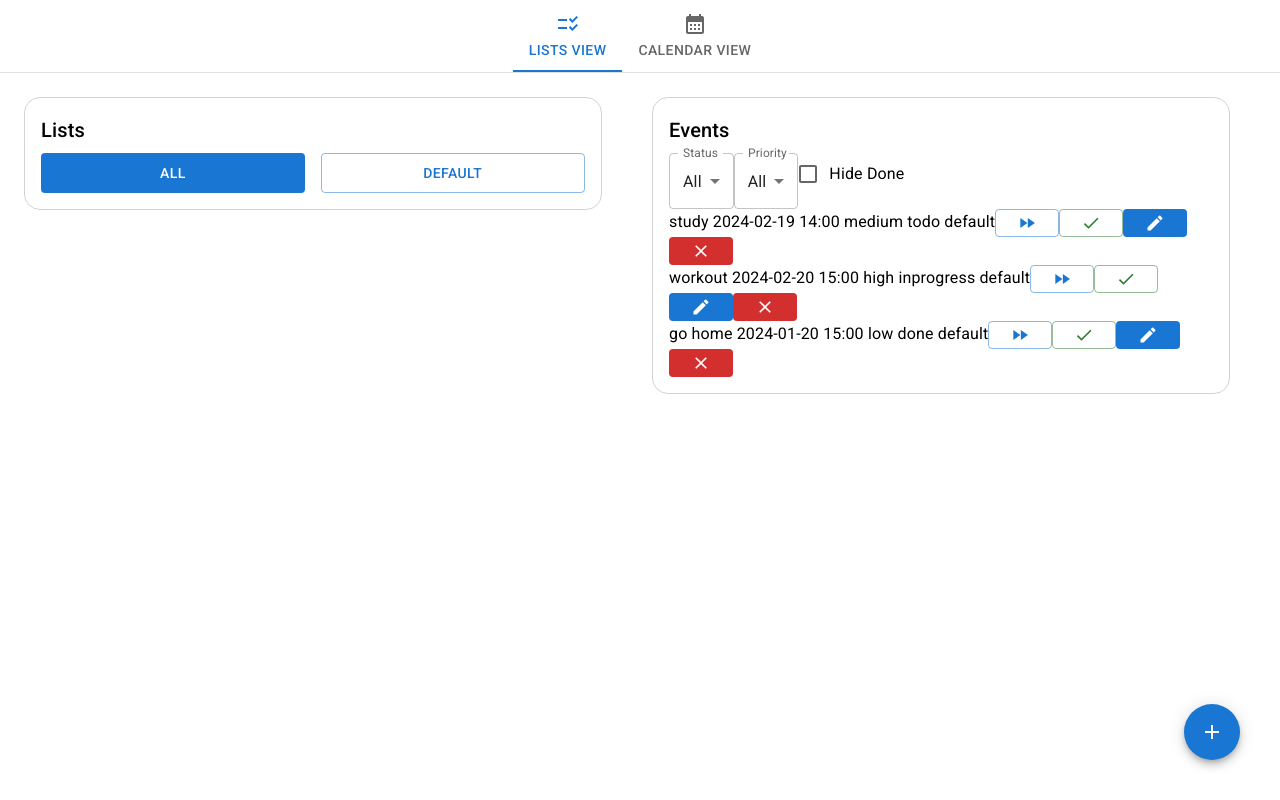
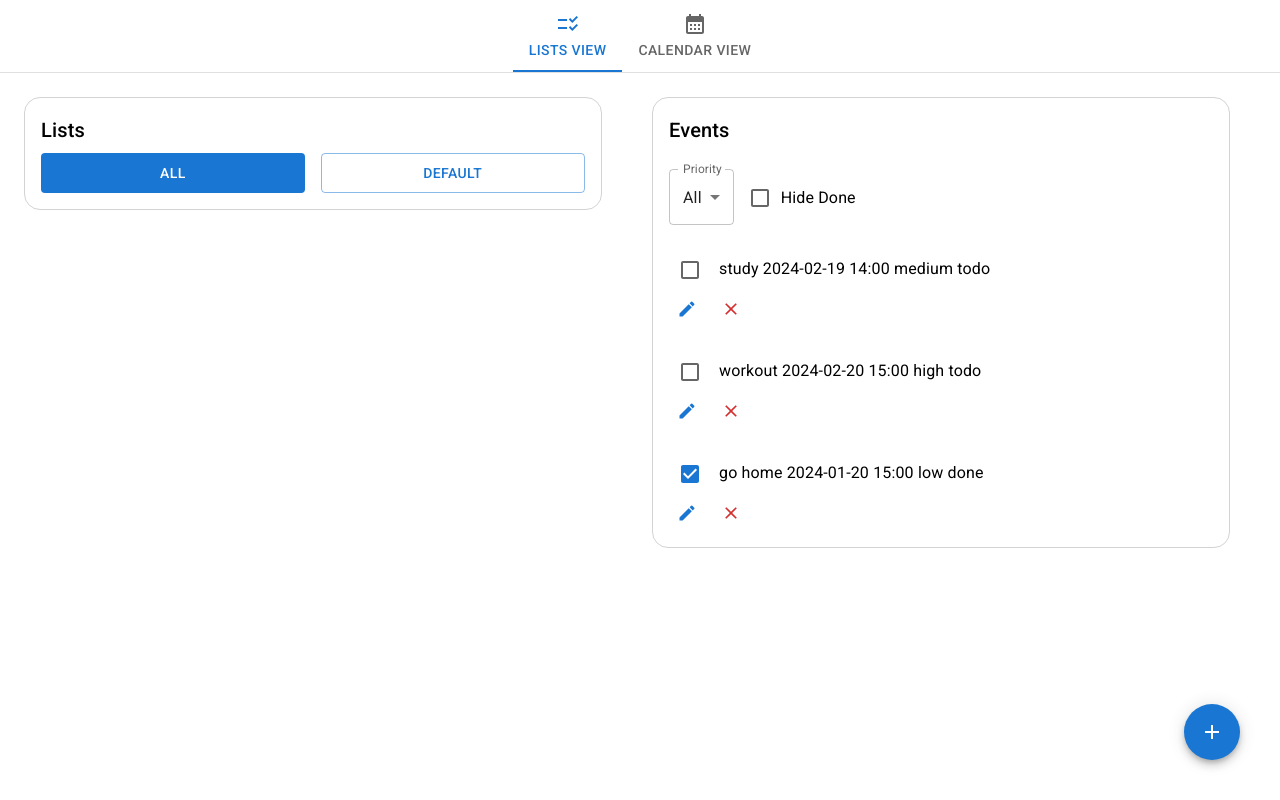
Before and after one commit to jasonliu060/organised, a React (Create React App) app: page / in a window 1280 px wide. Built offline with nearby package versions, Linux system fonts and the light colour scheme.

Commit message:
Removed 'inprogress' type in metadata, removed 'inprogress related functions', removed 'type' filter in Eventslist

```diff
--- a/src/App.js
+++ b/src/App.js
@@ -29,7 +29,7 @@ function App() {
     type: 'default',
     priority: 'high',
     url: '',
-    status: 'inprogress',
+    status: 'todo',
     milliseconds: 1708347600000,
     dateString: '2024-02-20',
     time: '15:00'
--- a/src/components/Addevent.js
+++ b/src/components/Addevent.js
@@ -144,7 +144,7 @@ export default function FormDialog({ addEvent, typeList, setTypeList }) {
               </Select>
             </FormControl>
           </div>
-          <div className='add-event-element'>
+          {/* <div className='add-event-element'>
             <FormControl>
               <InputLabel id="status-lable">Status</InputLabel>
               <Select
@@ -159,7 +159,7 @@ export default function FormDialog({ addEvent, typeList, setTypeList }) {
                 <MenuItem value="done">Done</MenuItem>
               </Select>
             </FormControl>
-          </div>
+          </div> */}
           <div className='add-event-element type-input-container'>
             <FormControl>
               <InputLabel id="type-lable">Type</InputLabel>
--- a/src/components/Editeventpopup.js
+++ b/src/components/Editeventpopup.js
@@ -22,6 +22,7 @@ import Alert from '@mui/material/Alert';
 import Collapse from '@mui/material/Collapse';
 import CloseIcon from '@mui/icons-material/Close';
 import EditIcon from '@mui/icons-material/Edit';
+
 
 
 export default function Editeventpopup({ events, setEvents, editingEventId, typeList, setTypeList }) {
@@ -120,9 +121,9 @@ export default function Editeventpopup({ events, setEvents, editingEventId, type
 
   return (
     <React.Fragment>
-      <Button variant="contained" disableElevation size="small" onClick={handleClickOpen}>
+      <IconButton color='primary' size="medium" onClick={handleClickOpen} sx={{mr:1}}>
         <EditIcon fontSize="small"/>
-      </Button>
+      </IconButton>
       <Dialog
         open={dialogOpen}
         onClose={handleClose}
@@ -163,7 +164,7 @@ export default function Editeventpopup({ events, setEvents, editingEventId, type
               </Select>
             </FormControl>
           </div>
-          <div className='add-event-element'>
+          {/* <div className='add-event-element'>
             <FormControl>
               <InputLabel id="status-lable">Status</InputLabel>
               <Select
@@ -178,7 +179,7 @@ export default function Editeventpopup({ events, setEvents, editingEventId, type
                 <MenuItem value="done">Done</MenuItem>
               </Select>
             </FormControl>
-          </div>
+          </div> */}
           <div className='add-event-element type-input-container'>
             <FormControl>
               <InputLabel id="type-lable">Type</InputLabel>
--- a/src/components/Eventslist.js
+++ b/src/components/Eventslist.js
@@ -12,14 +12,15 @@ import ClearIcon from '@mui/icons-material/Clear';
 import FastForwardIcon from '@mui/icons-material/FastForward';
 import CheckIcon from '@mui/icons-material/Check';
 // responsive design
-import { styled } from '@mui/material/styles';
 import Grid from '@mui/material/Grid';
 import Box from '@mui/material/Box';
-import { Paper } from "@mui/material";
 import Typography from '@mui/material/Typography';
+import IconButton from '@mui/material/IconButton';
+
 
 
 export default function Eventslist({ events, setEvents, removeEvent, typeList, setTypeList }) {
+  console.log(events);
   const [selectedType, setSelectedType] = useState('all');
   const [selectedStatus, setSelectedStatus] = useState('all');
   const [selectedPriority, setSelectedPriority] = useState('all');
@@ -82,8 +83,17 @@ export default function Eventslist({ events, setEvents, removeEvent, typeList, s
     isHidden ? setIsHidden(false) : setIsHidden(true)
   }
 
-  function markAsInProgressHandler(id, index) {
-    selectedEvents[index].status = 'inprogress';
+  function isDoneHandler(status, id, index) {
+    if (status === 'done') {
+      selectedEvents[index].status = 'todo';
+      const obj = selectedEvents[index];
+      setEvents(
+        events.map((event) => (
+          event.id === id ? obj : event
+        ))
+      );
+    } else {
+      selectedEvents[index].status = 'done';
       const obj = selectedEvents[index];
       setEvents(
         events.map((event) => (
@@ -91,6 +101,17 @@ export default function Eventslist({ events, setEvents, removeEvent, typeList, s
         ))
       );
     }
+  }
+
+  // function markAsInProgressHandler(id, index) {
+  //   selectedEvents[index].status = 'inprogress';
+  //   const obj = selectedEvents[index];
+  //   setEvents(
+  //     events.map((event) => (
+  //       event.id === id ? obj : event
+  //     ))
+  //   );
+  // }
 
   function markAsDoneHandler(id, index) {
     selectedEvents[index].status = 'done';
@@ -105,17 +126,17 @@ export default function Eventslist({ events, setEvents, removeEvent, typeList, s
   return (
     <>
       <Grid container columnSpacing={3} rowSpacing={3}>
-        <Grid item sm={6} sx={{ width:1}}>
-          <Box display={"inline-block"} sx={{ border: '1px solid lightgrey', p: 2, borderRadius: 4, width: '90%'}}>
+        <Grid item sm={6} sx={{ width: 1 }}>
+          <Box display={"inline-block"} sx={{ border: '1px solid lightgrey', p: 2, borderRadius: 4, width: '90%' }}>
             <Eventlists events={events} typeList={typeList} setSelectedType={setSelectedType} />
           </Box>
         </Grid>
         <Grid item sm={6} sx={{ width: 1 }}>
-          <Box sx={{ border: '1px solid lightgrey', p: 2, borderRadius: 4, width: '90%'}}>
+          <Box sx={{ border: '1px solid lightgrey', p: 2, borderRadius: 4, width: '90%' }}>
             <Typography variant="h6" gutterBottom>
               Events
             </Typography>
-            <FormControl>
+            {/* <FormControl>
               <InputLabel id="status-lable">Status</InputLabel>
               <Select
                 labelId="status-lable"
@@ -129,8 +150,8 @@ export default function Eventslist({ events, setEvents, removeEvent, typeList, s
                 <MenuItem value='inprogress'>In Progress</MenuItem>
                 <MenuItem value='done'>Done</MenuItem>
               </Select>
-            </FormControl>
-            <FormControl>
+            </FormControl> */}
+            <FormControl sx={{ mt: 2 }}>
               <InputLabel id="priority-lable">Priority</InputLabel>
               <Select
                 labelId="priority-lable"
@@ -145,21 +166,25 @@ export default function Eventslist({ events, setEvents, removeEvent, typeList, s
                 <MenuItem value='low'>Low</MenuItem>
               </Select>
             </FormControl>
-            <FormControlLabel control={<Checkbox value={isHidden} onChange={isHiddenHandler} />} label="Hide Done" />
+            <FormControlLabel control={<Checkbox value={isHidden} onChange={isHiddenHandler} />} label="Hide Done" sx={{ pl: 2, mt: 3 }} />
 
 
             {selectedEvents.map((element, index) => (
-              <div key={element.id}>
-                {element.name} {element.dateString} {element.time} {element.url} {element.priority} {element.status} {element.type}
-                <Button variant="outlined" size="small" onClick={() => markAsInProgressHandler(element.id, index)}><FastForwardIcon fontSize="small" /></Button>
-                <Button variant="outlined" size="small" color="success" onClick={() => markAsDoneHandler(element.id, index)}>
+              <Box key={element.id} sx={{ mt: 3 }}>
+                <Box sx={{ mt: 1 }}>
+                  {/* <IconButton size="large" color="success" onClick={() => markAsDoneHandler(element.id, index)} sx={{ mr: 1 }}>
                     <CheckIcon fontSize="small" />
-                </Button>
+                  </IconButton> */}
+                  <Checkbox checked={element.status === 'done' ? true : false} onChange={() => isDoneHandler(element.status, element.id, index)} sx={{ mr: 1 }} />
+                  {element.name} {element.dateString} {element.time} {element.url} {element.priority} {element.status}
+                </Box>
+                {/* <IconButton size="large" onClick={() => markAsInProgressHandler(element.id, index)} sx={{mr:1}}><FastForwardIcon fontSize="small" /></IconButton> */}
+
                 <Editeventpopup events={events} setEvents={setEvents} editingEventId={element.id} typeList={typeList} setTypeList={setTypeList} />
-                <Button variant="contained" size="small" disableElevation color="error" onClick={() => removeEvent(element.id)}>
+                <IconButton size="medium" color="error" onClick={() => removeEvent(element.id)} sx={{ mr: 1 }}>
                   <ClearIcon fontSize="small" />
-                </Button>
-              </div>))}
+                </IconButton>
+              </Box>))}
           </Box>
         </Grid>
       </Grid>
```
Lines whose indentation alone changed are shown as unchanged.
